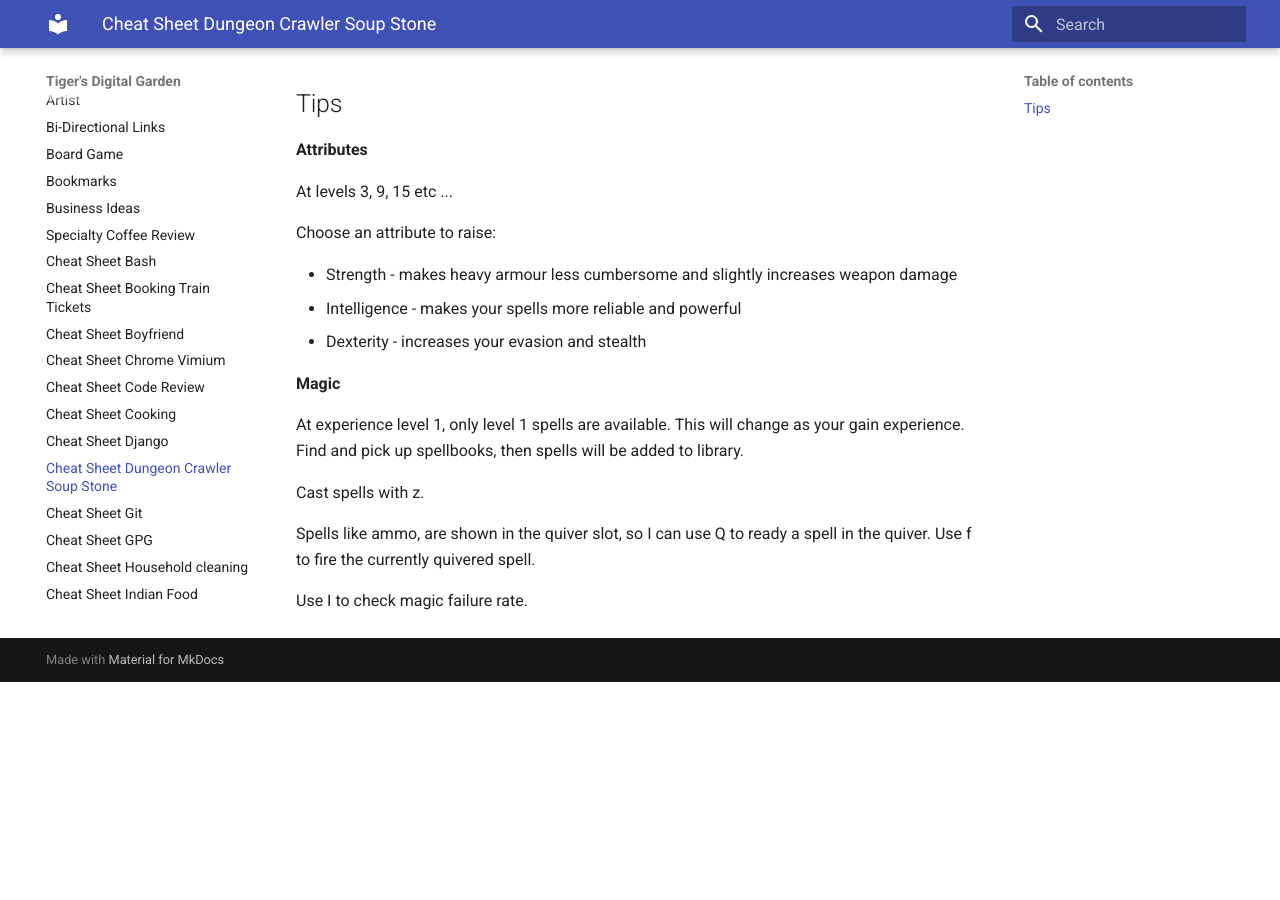
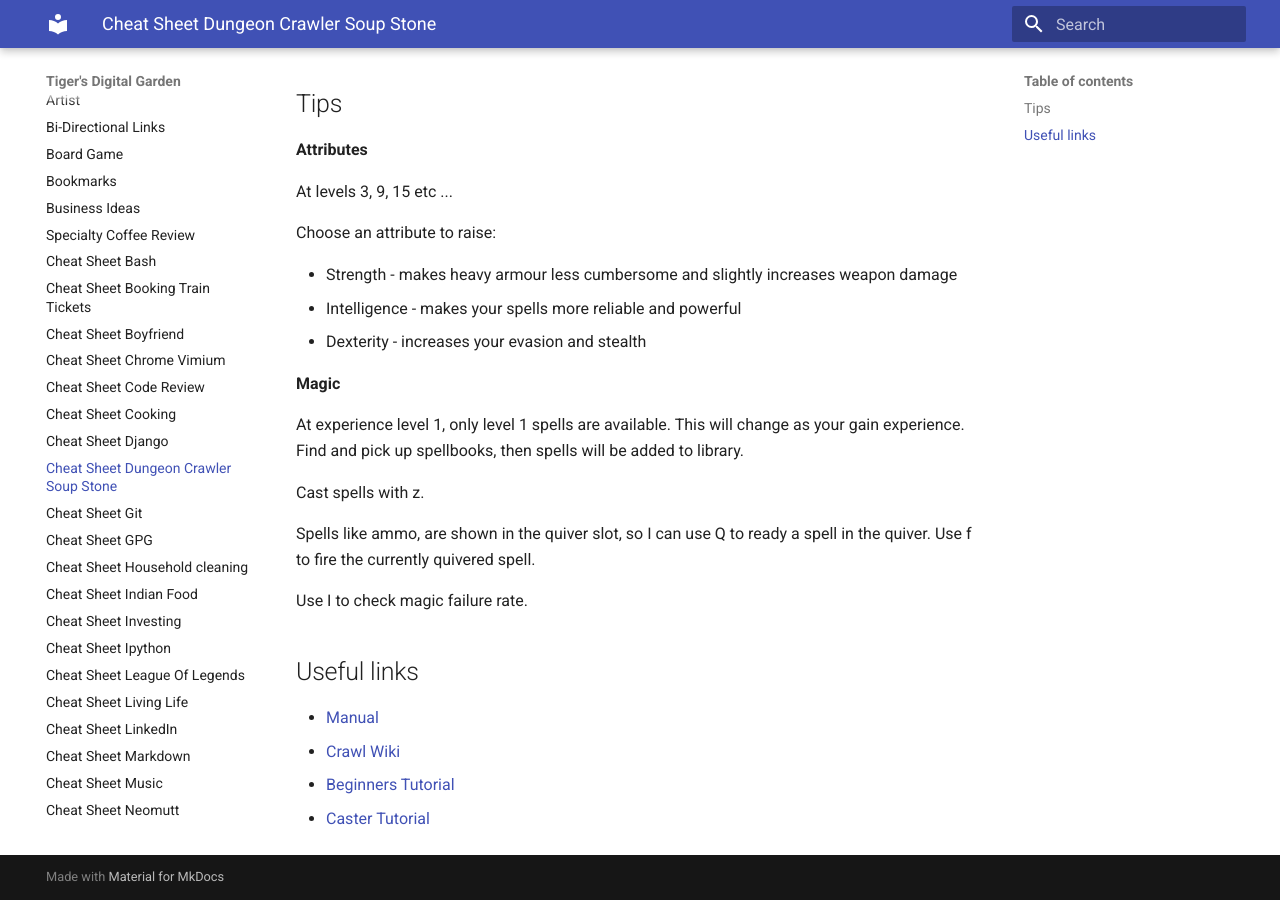
Before and after one commit to ynotstartups/notes, an MkDocs documentation site: the page built from notes/cheat-sheet-dungeon-crawler-soup-stone.md, in a window 1280 px wide and 900 px high, scrolled down 1539 px. Built offline with MkDocs 1.6.1 and Material for MkDocs 9.7.7, drawn with Linux system fonts in a browser that asks for light colours; before the commit the page ends 2221 px from its top, so only the background shows below that.

Commit message:
add links for dcss

```diff
--- a/notes/cheat-sheet-dungeon-crawler-soup-stone.md
+++ b/notes/cheat-sheet-dungeon-crawler-soup-stone.md
@@ -54,3 +54,10 @@
 Spells like ammo, are shown in the quiver slot, so I can use Q to ready a spell in the quiver. Use f to fire the currently quivered spell.
 
 Use I to check magic failure rate.
+
+## Useful links
+
+- [Manual](https://github.com/crawl/crawl/blob/master/crawl-ref/docs/crawl_manual.rst)
+- [Crawl Wiki](http://crawl.chaosforge.org/Crawl_Wiki)
+- [Beginners Tutorial](https://www.youtube.com/watch?v=FWz26yaF_PY&list=PLkHfUAaH9nIeRcaLVKXlYNDvZqUgXWpuX&index=1)
+- [Caster Tutorial](http://crawl.chaosforge.org/Crawl_Wiki)
```
